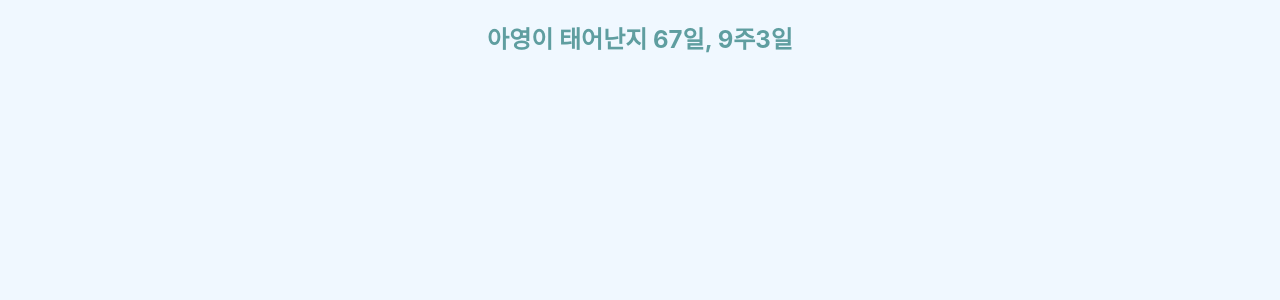
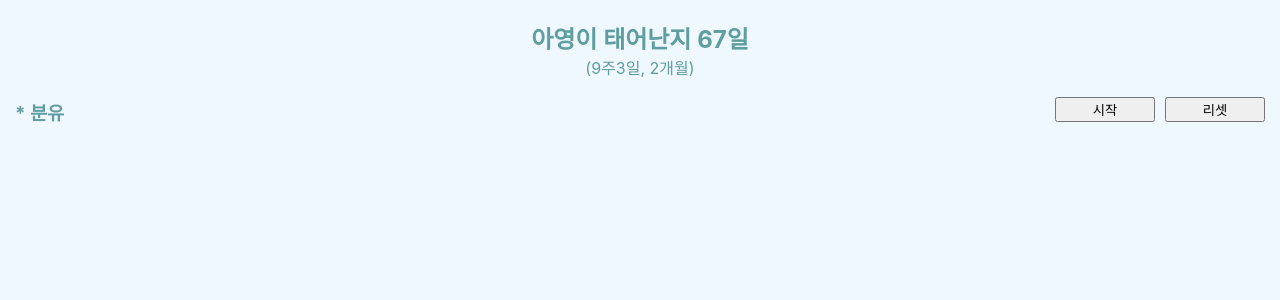
Before and after one commit to arthurFIRE/moa-view, a React (Create React App) app: page /#/ in a window 1280 px wide. Shown: the top 300 px of the page. Built offline with nearby package versions, Linux system fonts and the light colour scheme.

Commit message:
분유 시작 시간 추가

```diff
--- a/package.json
+++ b/package.json
@@ -13,6 +13,7 @@
     "@types/react-dom": "^17.0.0",
     "@types/react-redux": "^7.1.18",
     "@types/react-router-dom": "^5.3.0",
+    "moment": "^2.29.1",
     "react": "^17.0.2",
     "react-dom": "^17.0.2",
     "react-redux": "^7.2.5",
--- a/src/pages/home.tsx
+++ b/src/pages/home.tsx
@@ -1,4 +1,5 @@
-import React from "react";
+import React, { useState } from "react";
+import moment from "moment";
 
 const Home: React.FC = () => {
   const birthday = new Date(2021, 6, 23);
@@ -7,15 +8,67 @@ const Home: React.FC = () => {
 
   const dPlusDay = Math.floor(plusTime / (1000 * 60 * 60 * 24)) + 1;
   const dPlusWeek = Math.floor(plusTime / (1000 * 60 * 60 * 24 * 7));
+  const dPlusMonth = Math.floor(plusTime / (1000 * 60 * 60 * 24 * 30));
   const dPlusDayOfWeek = Math.floor(
     (plusTime % (1000 * 60 * 60 * 24 * 7)) / (1000 * 60 * 60 * 24)
   );
 
+  const milkString = localStorage.getItem("milk");
+  const [milkList, setMilkList] = useState<Array<string>>(
+    JSON.parse(milkString || "[]")
+  );
+
+  const addMilk = () => {
+    const newMilkList = [new Date().toISOString(), ...milkList];
+    setMilk(newMilkList);
+  };
+
+  const resetMilk = () => {
+    const newMilkList: Array<string> = [];
+    setMilk(newMilkList);
+  };
+
+  const setMilk = (newMilkList: Array<string>) => {
+    setMilkList(newMilkList);
+    localStorage.setItem("milk", JSON.stringify(newMilkList));
+  };
+
   return (
-    <div>
-      <h2 style={{ color: "cadetblue" }}>
-        아영이 태어난지 {dPlusDay}일, {dPlusWeek}주{dPlusDayOfWeek}일
-      </h2>
+    <div style={{ color: "cadetblue" }}>
+      <h2 style={{ marginBottom: 0 }}>아영이 태어난지 {dPlusDay}일</h2>
+      <div>
+        ({dPlusWeek}주{dPlusDayOfWeek}일, {dPlusMonth}개월)
+      </div>
+      <div>
+        <h3 style={{ float: "left", marginLeft: 15 }}>* 분유</h3>
+        <div style={{ float: "right", marginRight: 15, marginTop: 18 }}>
+          <button
+            type="button"
+            style={{ width: 100 }}
+            onClick={() => {
+              addMilk();
+            }}
+          >
+            시작
+          </button>
+          <button
+            type="button"
+            style={{ marginLeft: 10, width: 100 }}
+            onClick={() => {
+              resetMilk();
+            }}
+          >
+            리셋
+          </button>
+        </div>
+      </div>
+      <div style={{ marginTop: 70 }}>
+        <ul>
+          {milkList.map((milk) => (
+            <li>{moment(milk).format("YYYY-MM-DD HH:mm")}</li>
+          ))}
+        </ul>
+      </div>
     </div>
   );
 };
```
Also changed, not shown: 20 other files (tests, documents, lock files or other folders).
